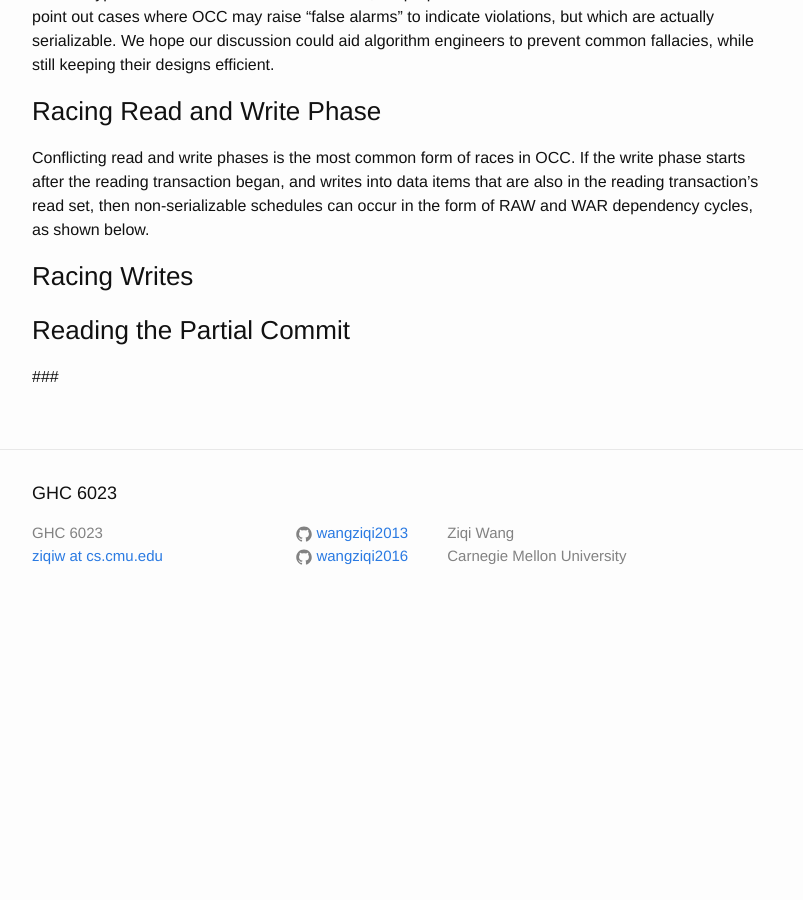
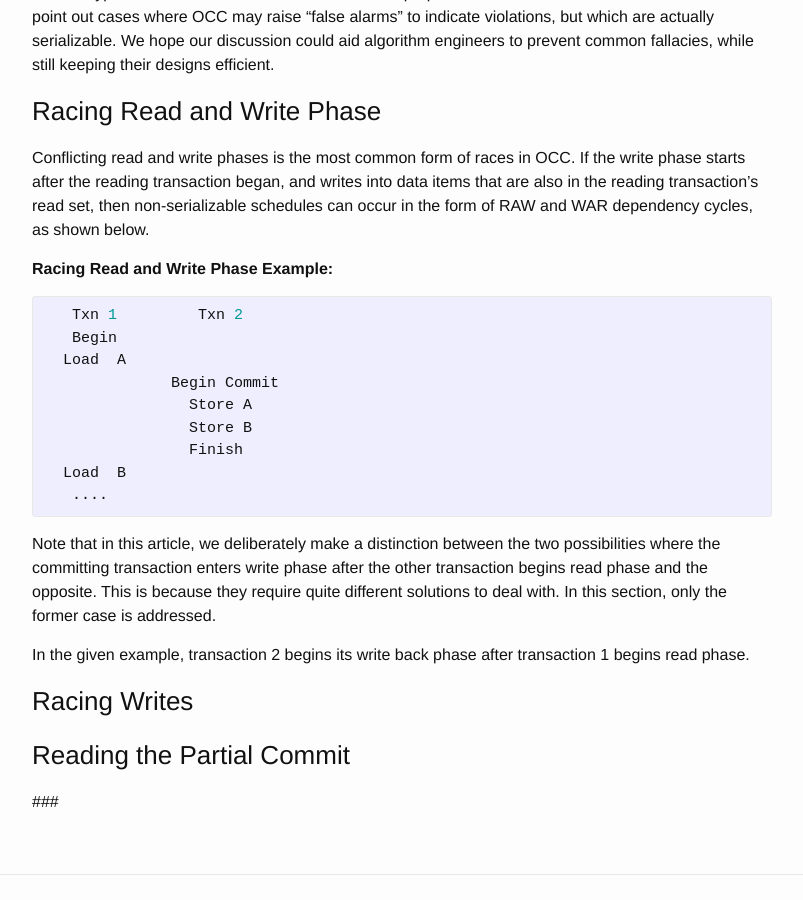
Before and after one commit to wangziqi2013/wangziqi2013.github.io, a Jekyll site: the page built from _posts/2018-03-21-Analyzing-OCC-Anomalies-and-Solutions.markdown, in a window 1280 px wide and 900 px high, scrolled down 483 px. Shown: the whole window, without its empty margins (238-1041 px from the left). Built offline with Jekyll 4.4.1, drawn with Linux system fonts in a browser that asks for light colours; before the commit the page ends 1110 px from its top, so only the background shows below that.

Commit message:
Adding example

```diff
--- a/_posts/2018-03-21-Analyzing-OCC-Anomalies-and-Solutions.markdown
+++ b/_posts/2018-03-21-Analyzing-OCC-Anomalies-and-Solutions.markdown
@@ -28,6 +28,27 @@ starts after the reading transaction began, and writes into data items that are
 reading transaction's read set, then non-serializable schedules can occur in the form of
 RAW and WAR dependency cycles, as shown below.
 
+**Racing Read and Write Phase Example:**
+{% highlight C %}
+   Txn 1         Txn 2
+   Begin
+  Load  A
+              Begin Commit
+                Store A
+                Store B
+                Finish
+  Load  B
+   ....
+{% endhighlight %}
+
+Note that in this article, we deliberately make a distinction between the two
+possibilities where the committing transaction enters write phase after the other transaction begins read
+phase and the opposite. This is because they require quite different solutions to deal with. In this section,
+only the former case is addressed.
+
+In the given example, transaction 2 begins its write back phase after transaction 1 begins
+read phase.
+
 ### Racing Writes
 
 ### Reading the Partial Commit
```
